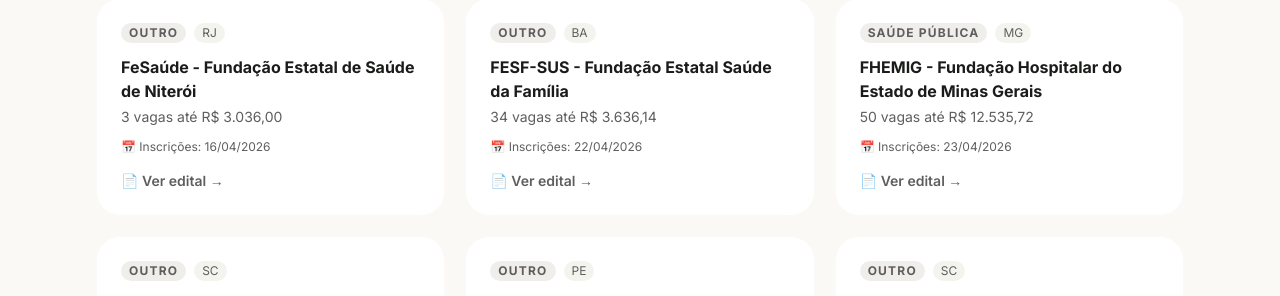
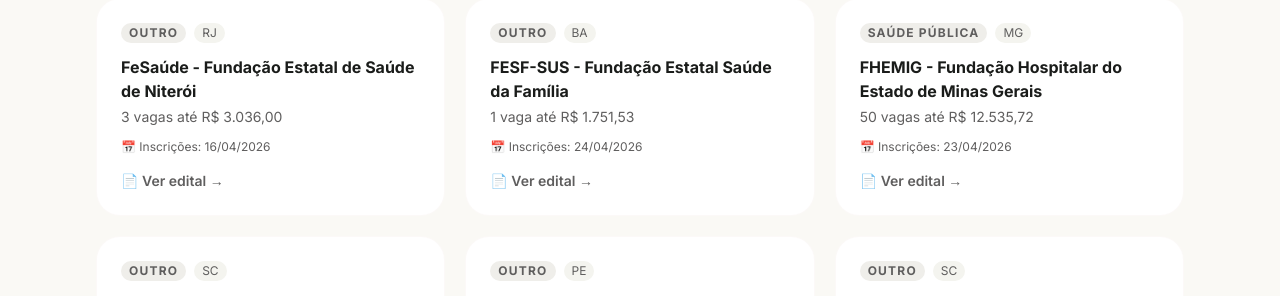
Before and after one commit to lucarp/hq4-ai-pages, a Jekyll site: the page built from concursos/index.html, in a window 1280 px wide and 900 px high, scrolled down 5708 px. Shown: the part 152-448 px from the top of the window. Built offline with Jekyll 4.4.1, drawn with Linux system fonts in a browser that asks for light colours; nearby versions of some CDN libraries.

```diff
--- a/concursos/index.html
+++ b/concursos/index.html
@@ -730,14 +730,14 @@
         <p class="text-xs text-secondary">📅 Inscrições: 16/04/2026</p>
         <div class="mt-4 text-secondary text-sm font-semibold group-hover:text-primary transition-colors">📄 Ver edital →</div>
       </a>
-      <a href="https://arq.pciconcursos.com.br/fesf-sus-abre-selecao-com-vagas-para-o-hospital-costa-dos-coqueiros-em-lauro-de-freitas-ba/1698182/f65e41b601/edital_n_01_1698182.pdf" target="_blank" rel="nofollow" class="group bg-surface-container-lowest rounded-2xl p-6 border border-outline-variant/10 hover:shadow-md hover:border-outline-variant/40 transition-all">
+      <a href="https://arq.pciconcursos.com.br/fesf-sus-ba-abre-processo-seletivo-para-o-cargo-de-teleconsultor-medico/1697914/a77b08f7bb/edital_n_01_1697914.pdf" target="_blank" rel="nofollow" class="group bg-surface-container-lowest rounded-2xl p-6 border border-outline-variant/10 hover:shadow-md hover:border-outline-variant/40 transition-all">
         <div class="flex items-start gap-2 mb-3 flex-wrap">
           <span class="text-xs font-bold uppercase tracking-widest px-2 py-0.5 rounded-full bg-surface-container text-secondary">Outro</span>
           <span class="text-xs text-secondary bg-surface-container-low px-2 py-0.5 rounded-full">BA</span>
         </div>
         <h2 class="text-base font-bold text-on-surface mb-1 group-hover:text-primary transition-colors">FESF-SUS - Fundação Estatal Saúde da Família</h2>
-        <p class="text-sm text-secondary mb-3">34 vagas até R$ 3.636,14</p>
-        <p class="text-xs text-secondary">📅 Inscrições: 22/04/2026</p>
+        <p class="text-sm text-secondary mb-3">1 vaga até R$ 1.751,53</p>
+        <p class="text-xs text-secondary">📅 Inscrições: 24/04/2026</p>
         <div class="mt-4 text-secondary text-sm font-semibold group-hover:text-primary transition-colors">📄 Ver edital →</div>
       </a>
       <a href="https://arq.pciconcursos.com.br/fhemig-mg-abre-selecao-para-medicos-com-remuneracoes-de-ate-12-5-mil-em-belo-horizonte/1698166/d6a9625738/edital_fhemig_n_96_2026_1698166.pdf" target="_blank" rel="nofollow" class="group bg-surface-container-lowest rounded-2xl p-6 border border-outline-variant/10 hover:shadow-md hover:border-outline-variant/40 transition-all">
```
